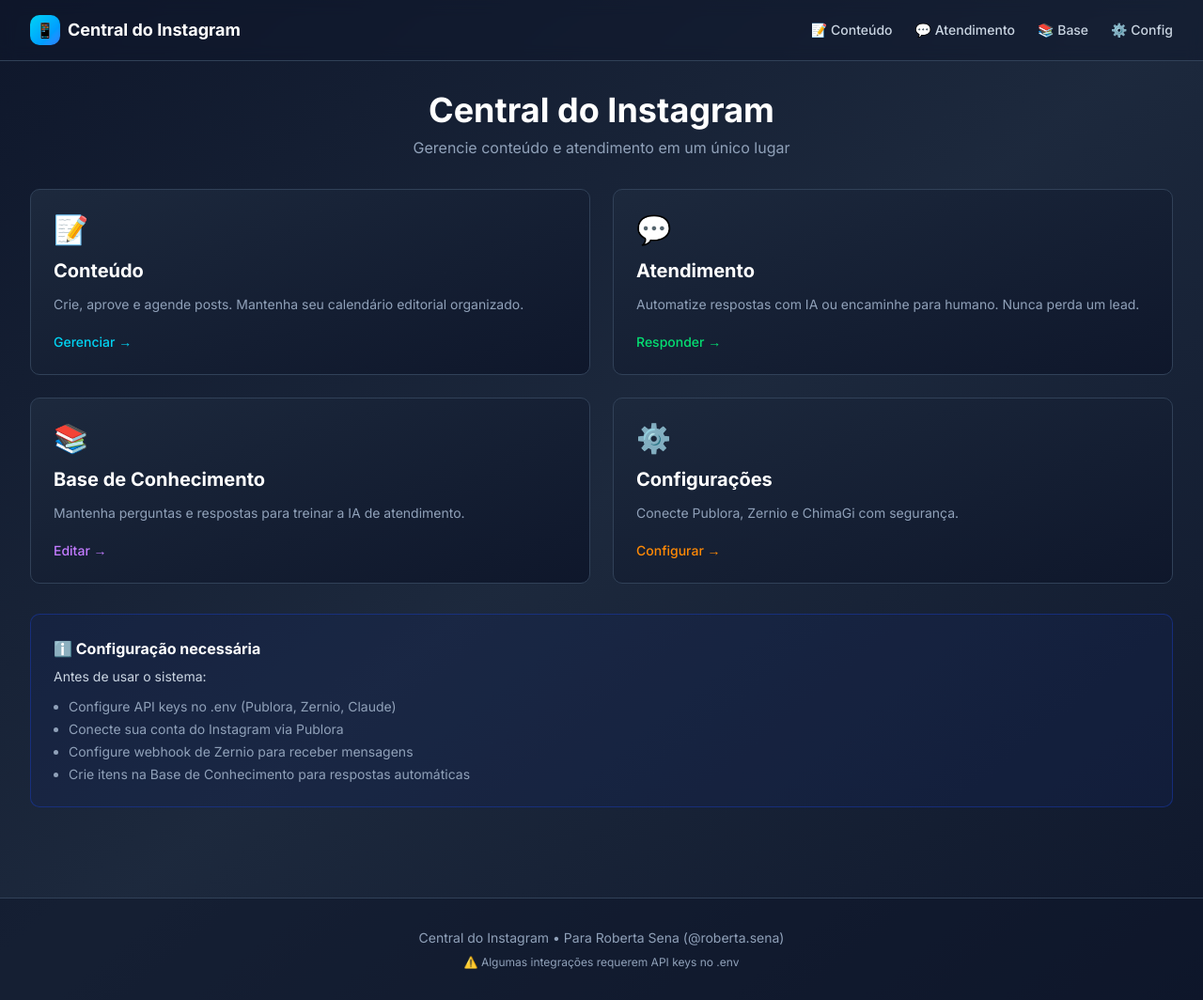
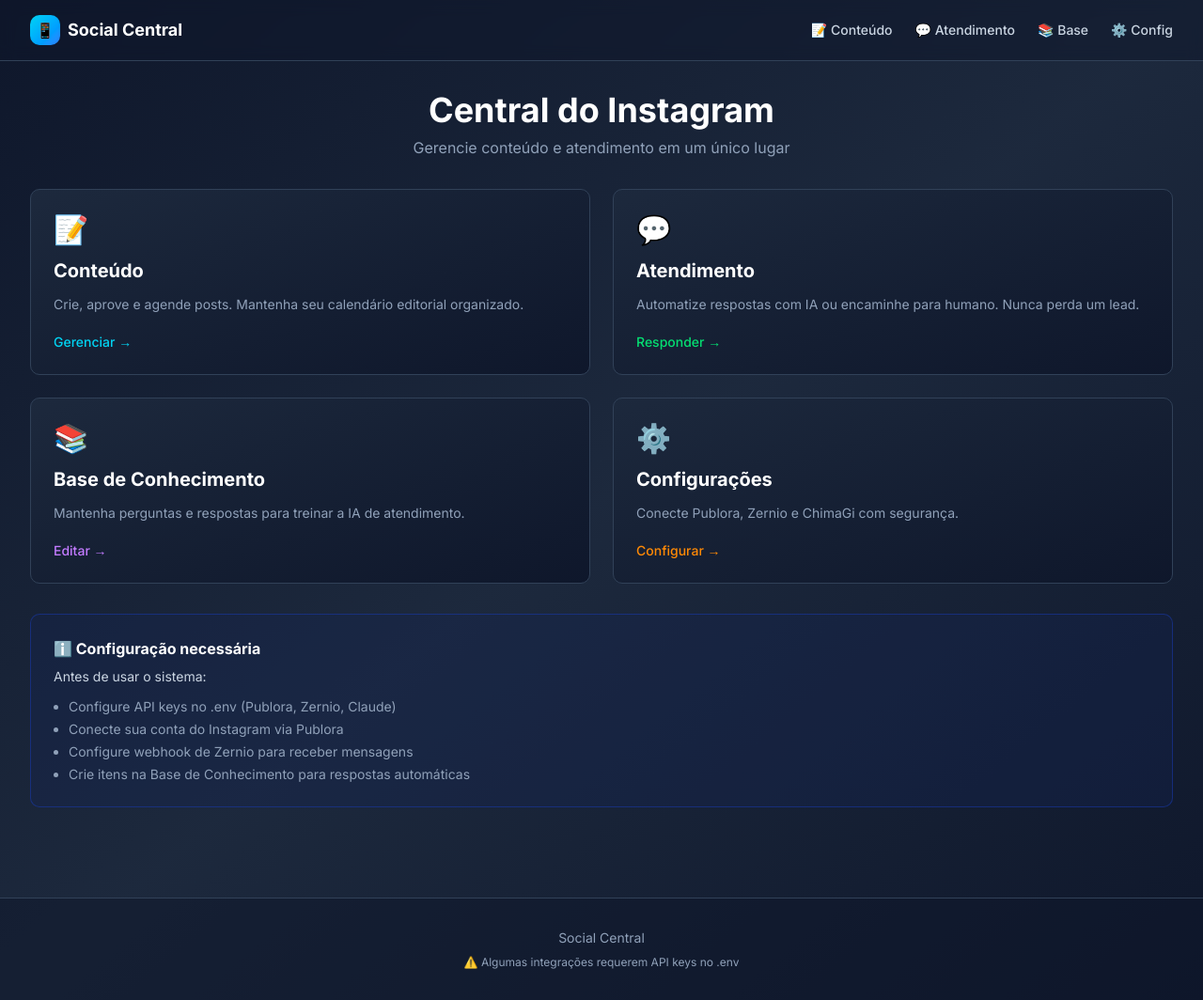
Before and after one commit to robertaferreirasena-cyber/central-do-instagram-um-sistema-que-ce, a Next.js app: page / in a window 1280 px wide. Shown: the whole page at 94% size. Built offline with nearby package versions, Linux system fonts and the light colour scheme.

Commit message:
add app/layout.tsx

```diff
--- a/app/layout.tsx
+++ b/app/layout.tsx
@@ -5,9 +5,12 @@ import Link from 'next/link';
 
 const inter = Inter({ subsets: ['latin'] });
 
+const brandName = process.env.NEXT_PUBLIC_BRAND_NAME || 'Social Central';
+const brandTagline = process.env.NEXT_PUBLIC_BRAND_TAGLINE || 'Conteúdo e atendimento do Instagram, num lugar só';
+
 export const metadata: Metadata = {
-  title: 'Central do Instagram',
-  description: 'Sistema de conteúdo e automação de atendimento no Instagram',
+  title: brandName,
+  description: brandTagline,
 };
 
 export default function RootLayout({
@@ -26,7 +29,7 @@ export default function RootLayout({
                   <div className="w-8 h-8 bg-gradient-to-br from-cyan-400 to-blue-500 rounded-lg flex items-center justify-center">
                     <span className="text-white font-bold">📱</span>
                   </div>
-                  <span className="font-bold text-lg text-white">Central do Instagram</span>
+                  <span className="font-bold text-lg text-white">{brandName}</span>
                 </Link>
 
                 <div className="flex gap-6">
@@ -65,7 +68,7 @@ export default function RootLayout({
 
           <footer className="border-t border-slate-700 bg-slate-900/50 mt-16 py-8">
             <div className="max-w-7xl mx-auto px-4 text-center text-slate-400 text-sm">
-              <p>Central do Instagram • Para Roberta Sena (@roberta.sena)</p>
+              <p>{brandName}</p>
               <p className="mt-2 text-xs">⚠️ Algumas integrações requerem API keys no .env</p>
             </div>
           </footer>
```
